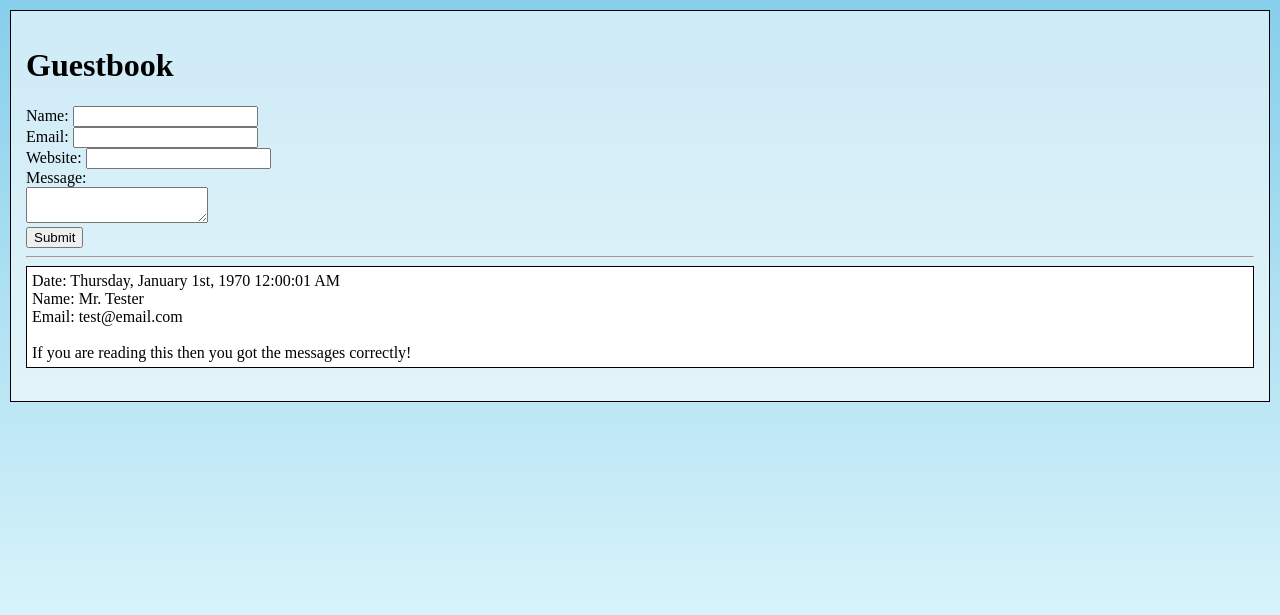
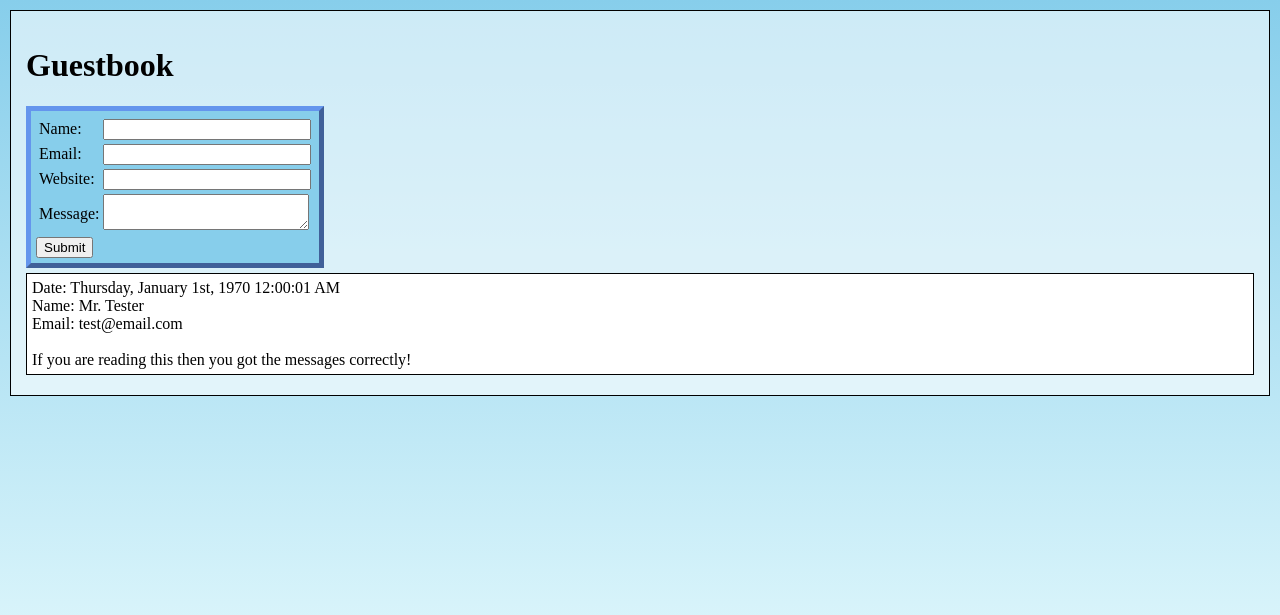
Before and after one commit to MachineThing/docker-lamp, a PHP site: page /interactive/guestbook.php in a window 1280 px wide. Shown: the top 615 px of the page. Run offline with PHP 8.4, Linux system fonts and the light colour scheme; data comes from the database, SQL or seed files in the repository; data that the repository does not hold is empty.

Commit message:
Moved guestbook to new folder, also some design changes

```diff
--- a/site/css/index.css
+++ b/site/css/index.css
@@ -18,7 +18,15 @@ body {
   background-color: #ffffff95;
 }
 
+.form {
+  border: 5px cornflowerblue outset;
+  background: skyblue;
+  padding: 5px;
+  width: fit-content;
+}
+
 .guestpost {
+  margin: 5px 0px;
   padding: 5px;
   border: 1px solid black;
   background-color: white;
--- a/site/index.php
+++ b/site/index.php
@@ -35,7 +35,7 @@
       ?></p>
       <h2>Links</h2>
       <ul>
-        <li><a href="/guestbook.php">Guestbook</a></li>
+        <li><a href="/interactive/guestbook.php">Guestbook</a></li>
         <li><a href="/phpinfo.php">PHP Info</a></li>
       </ul>
     </div>
--- a/site/guestbook.php
+++ b/site/interactive/guestbook.php
@@ -8,24 +8,29 @@
   <body>
     <div class="container">
       <h1>Guestbook</h1>
-      <form class="" action="<?php $_PHP_SELF ?>" method="post">
-        <label for="name">Name:</label>
-        <input type="text" name="name" value="" />
-        <br />
-        <label for="email">Email:</label>
-        <input type="text" name="email" value="" />
-        <br />
-        <label for="website">Website:</label>
-        <input type="text" name="website" value="" />
-        <br />
-        <label for="message">Message:</label>
-        <br />
-        <textarea name="message" value=""></textarea>
-        <br />
-        <button type="submit" name="button">Submit</button>
-        <br /><hr />
-
-      </form>
+      <div class="form">
+        <form class="" action="<?php $_PHP_SELF ?>" method="post">
+          <table>
+            <tr>
+              <td><label for="name">Name:</label></td>
+              <td><input type="text" name="name" value="" style="width:200px;" /></td>
+            </tr>
+            <tr>
+              <td><label for="email">Email:</label></td>
+              <td><input type="text" name="email" value="" style="width:200px;" /></td>
+            </tr>
+            <tr>
+              <td><label for="website">Website:</label></td>
+              <td><input type="text" name="website" value="" style="width:200px;"/></td>
+            </tr>
+            <tr>
+              <td><label for="message">Message:</label></td>
+              <td><textarea name="message" rows="2" value="" style="width:200px; max-width:200px;"></textarea></td>
+            </tr>
+          </table>
+          <button type="submit" name="button">Submit</button>
+        </form>
+      </div>
       <?php
       function guestpost($time, $name, $email, $website, $message) {
         $strdate = date("l, F jS, Y g:i:s A", $time);
@@ -54,7 +59,6 @@
         echo "<br />";
         echo "<p>$message</p>";
         echo "</div>";
-        echo "<br />";
       }
 
       // Connect to database
```
Also changed, not shown: README.md.
